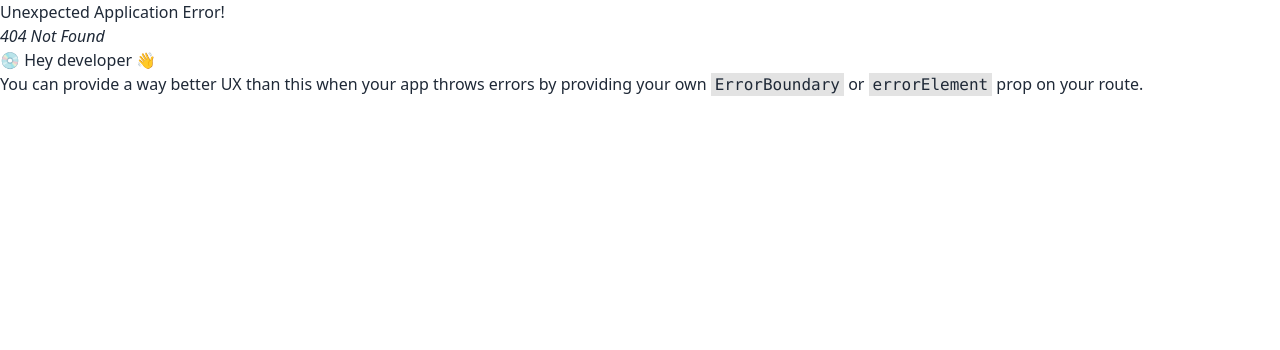
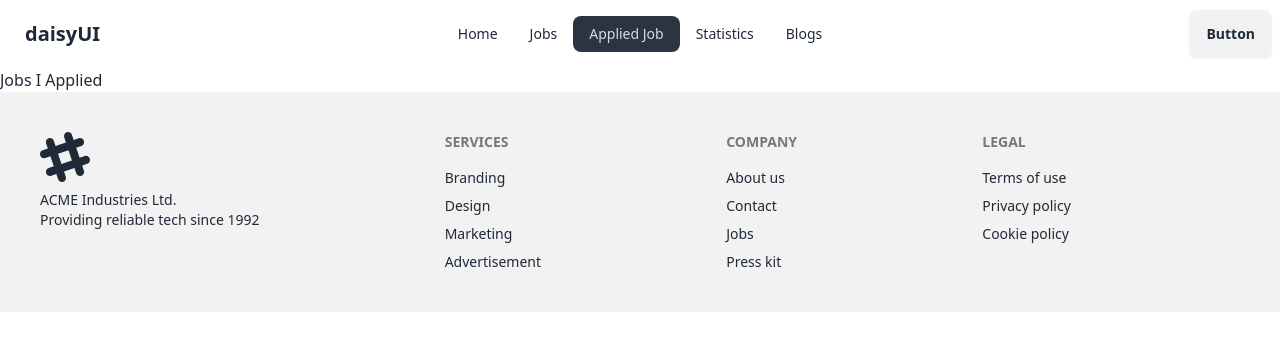
Before and after one commit to Rafsan12/Career-hub, a React (Vite) app: page /applied in a window 1280 px wide. Before the commit this address had no page. Shown: the top 350 px of the page. Built offline with nearby package versions, Linux system fonts and the light colour scheme.

Commit message:
create some route and create a 4o4 error page

```diff
--- /dev/null
+++ b/src/components/AppliedJob/AppliedJob.jsx
@@ -0,0 +1,9 @@
+const AppliedJob = () => {
+  return (
+    <div>
+      <h1>Jobs I Applied</h1>
+    </div>
+  );
+};
+
+export default AppliedJob;
--- /dev/null
+++ b/src/components/ErrorPage/ErrorPage.jsx
@@ -0,0 +1,17 @@
+import { Link } from "react-router-dom";
+import ErrorImg from "../../../assets/images/404.jpg";
+
+const ErrorPage = () => {
+  return (
+    <div className="text-center">
+      <img className="w-auto mx-auto mt-36 rounded-xl" src={ErrorImg} alt="" />
+      <Link to="/">
+        <button className="mt-4 w-auto btn btn-outline btn-secondary px-20">
+          Go To Back Home
+        </button>
+      </Link>
+    </div>
+  );
+};
+
+export default ErrorPage;
--- /dev/null
+++ b/src/components/Header/Header.jsx
@@ -0,0 +1,62 @@
+import { NavLink } from "react-router-dom";
+const Header = () => {
+  const links = (
+    <>
+      <li>
+        <NavLink to="/">Home</NavLink>
+      </li>
+
+      <li>
+        <NavLink to="/jobs">Jobs</NavLink>
+      </li>
+      <li>
+        <NavLink to="/applied">Applied Job</NavLink>
+      </li>
+      <li>
+        <NavLink to="/statistics">Statistics</NavLink>
+      </li>
+      <li>
+        <NavLink to="/blogs">Blogs</NavLink>
+      </li>
+    </>
+  );
+  return (
+    <div className="navbar bg-base-100">
+      <div className="navbar-start">
+        <div className="dropdown">
+          <div tabIndex={0} role="button" className="btn btn-ghost lg:hidden">
+            <svg
+              xmlns="http://www.w3.org/2000/svg"
+              className="h-5 w-5"
+              fill="none"
+              viewBox="0 0 24 24"
+              stroke="currentColor"
+            >
+              <path
+                strokeLinecap="round"
+                strokeLinejoin="round"
+                strokeWidth="2"
+                d="M4 6h16M4 12h8m-8 6h16"
+              />
+            </svg>
+          </div>
+          <ul
+            tabIndex={0}
+            className="menu menu-sm dropdown-content bg-base-100 rounded-box z-[1] mt-3 w-52 p-2 shadow"
+          >
+            {links}
+          </ul>
+        </div>
+        <a className="btn btn-ghost text-xl">daisyUI</a>
+      </div>
+      <div className="navbar-center hidden lg:flex">
+        <ul className="menu menu-horizontal px-1">{links}</ul>
+      </div>
+      <div className="navbar-end">
+        <a className="btn">Button</a>
+      </div>
+    </div>
+  );
+};
+
+export default Header;
--- a/src/components/Root/Root.jsx
+++ b/src/components/Root/Root.jsx
@@ -1,9 +1,11 @@
 import { Outlet } from "react-router-dom";
 import Footer from "../Footer/Footer";
+import Header from "../Header/Header";
 
 const Root = () => {
   return (
     <div>
+      <Header />
       <Outlet />
       <Footer />
     </div>
--- a/src/main.jsx
+++ b/src/main.jsx
@@ -1,6 +1,8 @@
 import { StrictMode } from "react";
 import { createRoot } from "react-dom/client";
 import { createBrowserRouter, RouterProvider } from "react-router-dom";
+import AppliedJob from "./components/AppliedJob/AppliedJob";
+import ErrorPage from "./components/ErrorPage/ErrorPage";
 import Home from "./components/Home/Home";
 import Root from "./components/Root/Root";
 import "./index.css";
@@ -9,10 +11,15 @@
   {
     path: "/",
     element: <Root />,
+    errorElement: <ErrorPage />,
     children: [
       {
         path: "/",
         element: <Home />,
+      },
+      {
+        path: "/applied",
+        element: <AppliedJob />,
       },
     ],
   },
```
Also changed, not shown: assets/images/404.jpg (added).
